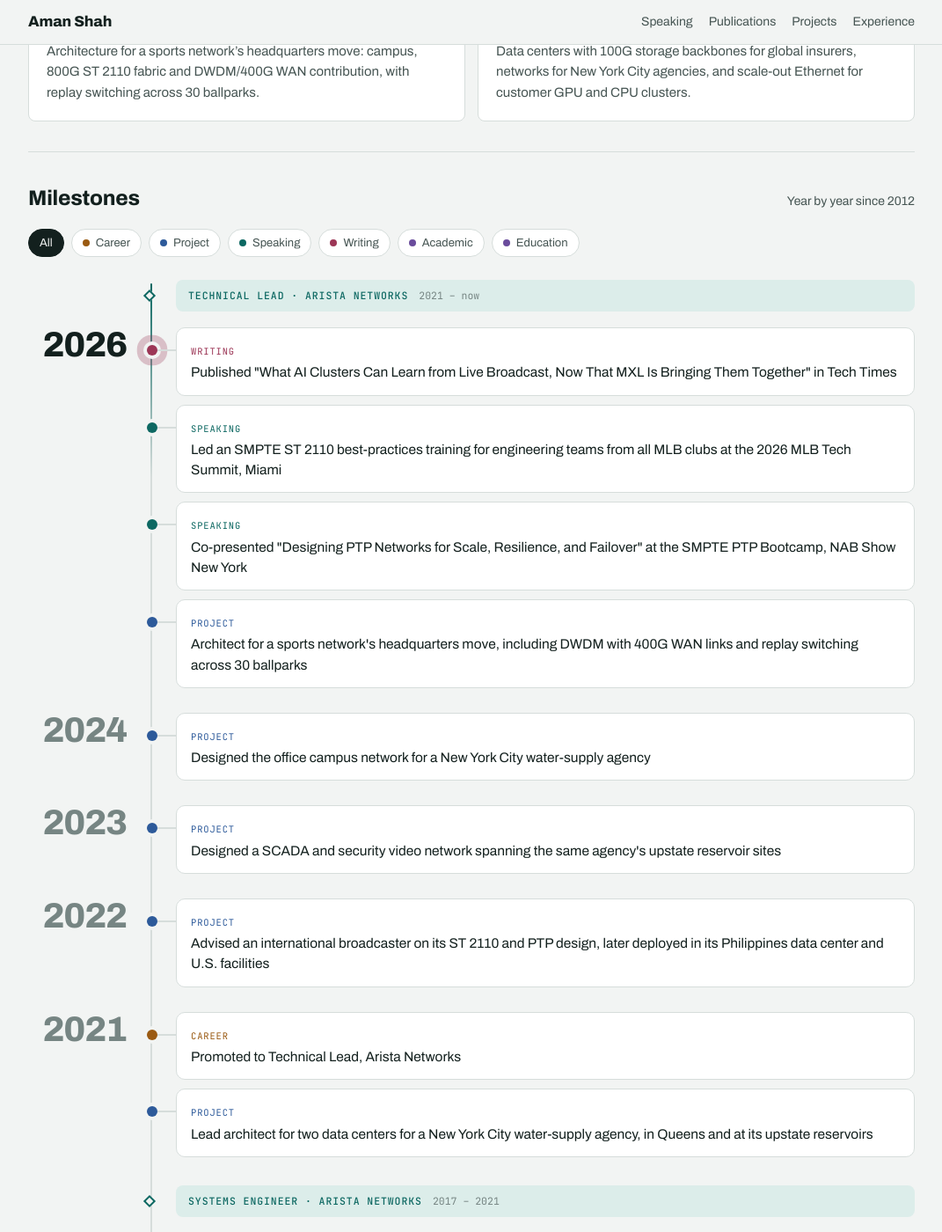
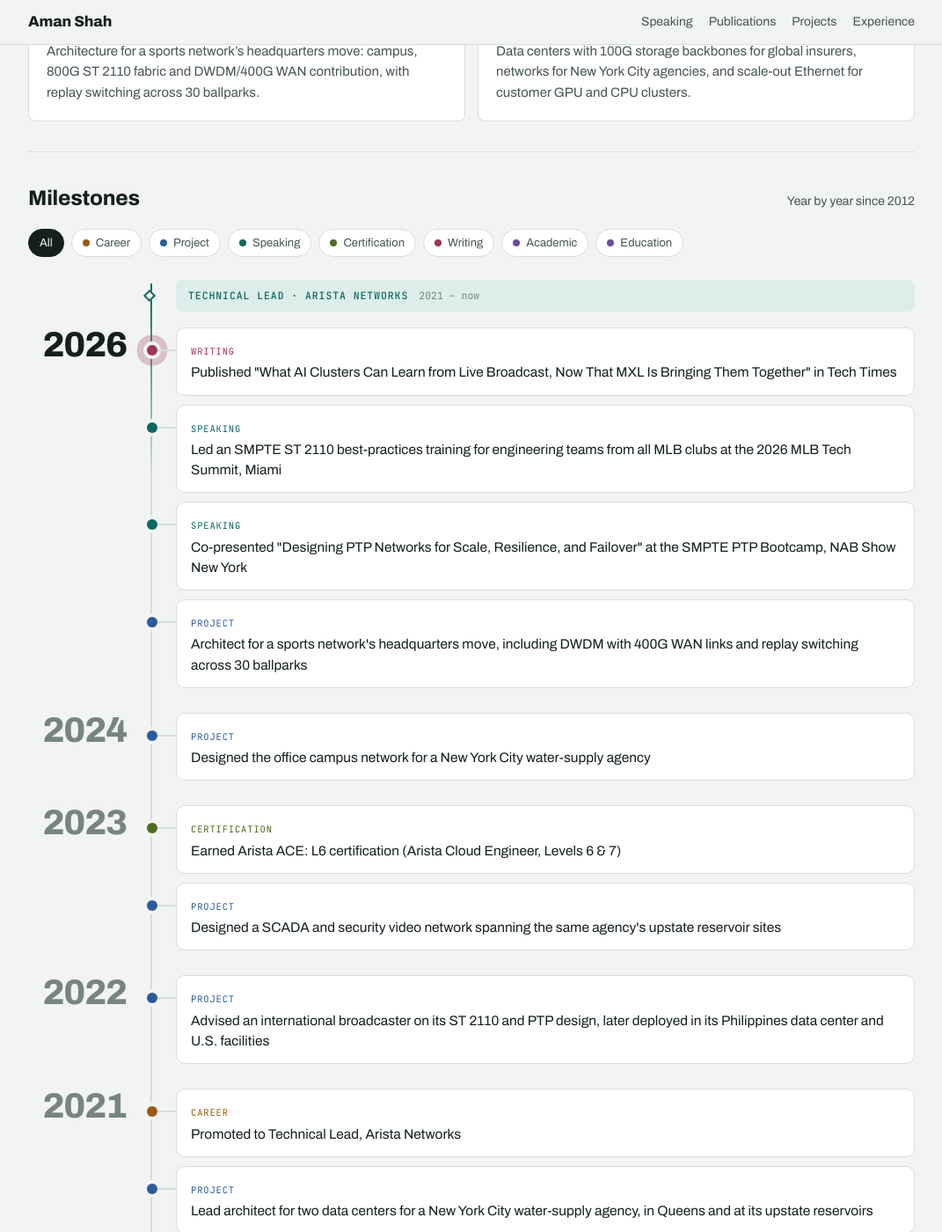
Before and after one commit to Amanshah91/amanshah91.github.io, a Jekyll site: the page built from index.html, in a window 1280 px wide and 1400 px high, scrolled down 1931 px. Shown: the whole window at 88% size, without its empty margins (104-1175 px from the left). Built offline with Jekyll 4.4.1, drawn with Linux system fonts in a browser that asks for light colours; some of the changed text lies outside the part shown.

Commit message:
Add Arista ACE: L6 certification (2023)
Co-Authored-By: Claude Opus 5.5 <noreply@anthropic.com>
Claude-Session: https://claude.ai/code/session_016ECpXB9SB4zXKomSvGvhZo

```diff
--- a/_data/milestones.yml
+++ b/_data/milestones.yml
@@ -1,5 +1,5 @@
 # Year-by-year milestones, newest first.
-# kind: Education, Academic, Career, Project, Speaking, Writing, Recognition
+# kind: Education, Academic, Certification, Career, Project, Speaking, Writing, Recognition
 # era: key from eras.yml (banner appears where a new era starts)
 # Keep customers unnamed, matching "Projects".
 
@@ -24,6 +24,8 @@
 - year: "2023"
   era: lead
   items:
+    - kind: Certification
+      text: "Earned Arista ACE: L6 certification (Arista Cloud Engineer, Levels 6 & 7)"
     - kind: Project
       text: Designed a SCADA and security video network spanning the same agency's upstate reservoir sites
 
--- a/assets/site.css
+++ b/assets/site.css
@@ -124,10 +124,10 @@ footer{padding-block:28px 48px;border-top:1px solid var(--line);color:var(--ink-
 .row .links{margin-top:6px;font-size:14px}
 
 /* Milestones: era banners on a rail, sticky years, typed cards */
-:root{--k-career:#9A5A12;--k-project:#2D5A9A;--k-speaking:var(--accent);--k-recognition:#86680A;--k-writing:#9C3656;--k-academic:#6A4C9C;--k-education:#6A4C9C}
-@media (prefers-color-scheme: dark){:root{--k-career:#E6AE68;--k-project:#8FB4EE;--k-recognition:#E2C35A;--k-writing:#E59AB1;--k-academic:#B9A3E6;--k-education:#B9A3E6}}
+:root{--k-career:#9A5A12;--k-project:#2D5A9A;--k-speaking:var(--accent);--k-recognition:#86680A;--k-writing:#9C3656;--k-academic:#6A4C9C;--k-education:#6A4C9C;--k-certification:#4F6B1E}
+@media (prefers-color-scheme: dark){:root{--k-career:#E6AE68;--k-project:#8FB4EE;--k-recognition:#E2C35A;--k-writing:#E59AB1;--k-academic:#B9A3E6;--k-education:#B9A3E6;--k-certification:#B4D07A}}
 .k-career{--k:var(--k-career)}.k-project{--k:var(--k-project)}.k-speaking{--k:var(--k-speaking)}.k-recognition{--k:var(--k-recognition)}
-.k-writing{--k:var(--k-writing)}.k-academic{--k:var(--k-academic)}.k-education{--k:var(--k-education)}
+.k-writing{--k:var(--k-writing)}.k-academic{--k:var(--k-academic)}.k-education{--k:var(--k-education)}.k-certification{--k:var(--k-certification)}
 .ms-filter{display:flex;flex-wrap:wrap;gap:8px;margin:-4px 0 26px}
 .ms-filter button{font:inherit;font-size:13px;display:inline-flex;align-items:center;gap:7px;padding:5px 12px;border-radius:999px;border:1px solid var(--line);background:var(--surface);color:var(--ink-2);cursor:pointer;transition:border-color .15s,color .15s,background .15s}
 .ms-filter button[hidden]{display:none}
--- a/index.html
+++ b/index.html
@@ -129,7 +129,7 @@ layout: default
     <div class="shead"><h2>Milestones</h2><p>Year by year since {{ site.data.milestones.last.year }}</p></div>
     <div class="ms-filter" role="group" aria-label="Filter milestones">
       <button type="button" data-kind="all" aria-pressed="true">All</button>
-      {% assign kinds = "Career,Project,Speaking,Recognition,Writing,Academic,Education" | split: "," %}
+      {% assign kinds = "Career,Project,Speaking,Recognition,Certification,Writing,Academic,Education" | split: "," %}
       {% for k in kinds %}<button type="button" data-kind="{{ k | downcase }}" class="k-{{ k | downcase }}" aria-pressed="false" hidden><i aria-hidden="true"></i>{{ k }}</button>{% endfor %}
     </div>
     <ol class="ms">
@@ -180,10 +180,11 @@ layout: default
   </section>
 
   <section class="block">
-    <div class="shead"><h2>Education and memberships</h2></div>
+    <div class="shead"><h2>Education, certifications and memberships</h2></div>
     <div class="edu">
       <div><h3>M.S. Electrical Engineering</h3><p>New York University Tandon School of Engineering, 2015</p></div>
       <div><h3>B.E. Biomedical Engineering</h3><p>University of Mumbai (D.J. Sanghvi College of Engineering), 2013</p></div>
+      <div><h3>ACE: L6</h3><p>Arista Certified Engineer, Arista Cloud Engineer (Levels 6 &amp; 7), 2023</p></div>
       <div><h3>IEEE</h3><p>Member, Institute of Electrical and Electronics Engineers</p></div>
       <div><h3>SMPTE</h3><p>Member, Society of Motion Picture and Television Engineers</p></div>
       <div><h3>IET</h3><p>Member (MIET), Institution of Engineering and Technology</p></div>
```
